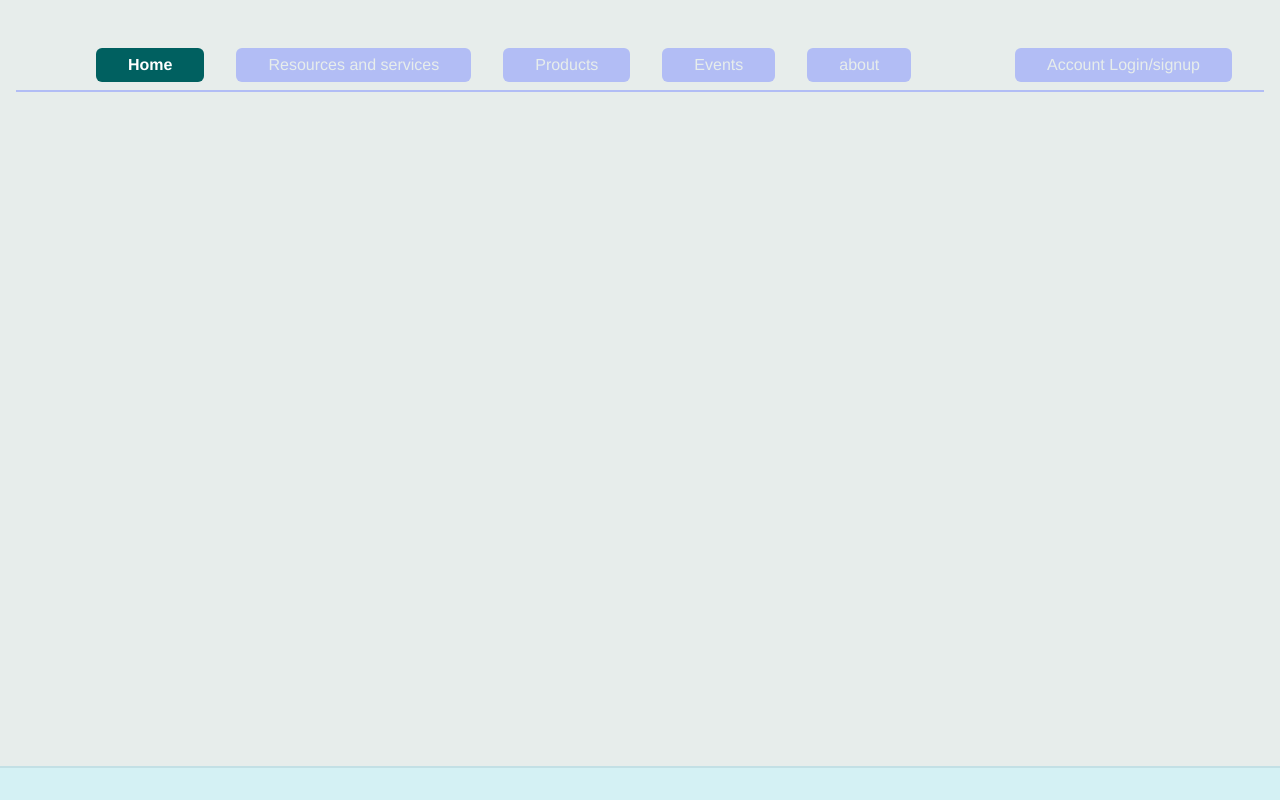
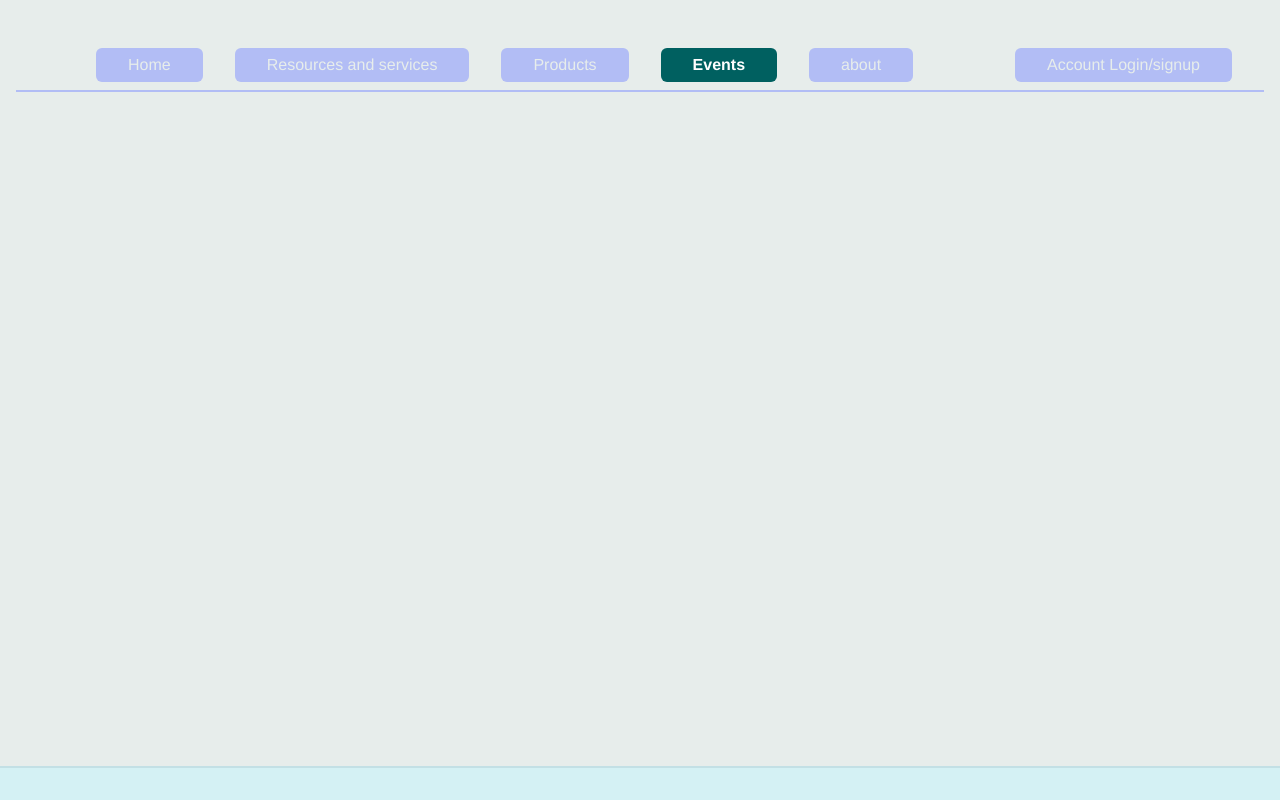
Before and after one commit to AdamKJZ5/vee, a plain HTML site: page pages/events.html in a window 1280 px wide. Drawn offline with Linux system fonts and the light colour scheme.

Commit message:
Fixed active hover feature only staying on home

```diff
--- a/pages/events.html
+++ b/pages/events.html
@@ -13,10 +13,10 @@
   <header>
 
     <div class="topnav">
-      <a class="active" href="index.html">Home</a>
+      <a href="index.html">Home</a>
       <a href="resources-services.html">Resources and services</a>
       <a href="products.html">Products</a>
-      <a href="events.html">Events</a>
+      <a class="active" href="events.html">Events</a>
       <a href="about.html">about</a>
       <a href="account.html">Account Login/signup</a>
     </div>
```
Also changed, not shown: pages/about.html (+2 -2 lines), pages/account.html (+3 -2 lines), pages/products.html (+2 -2 lines).
